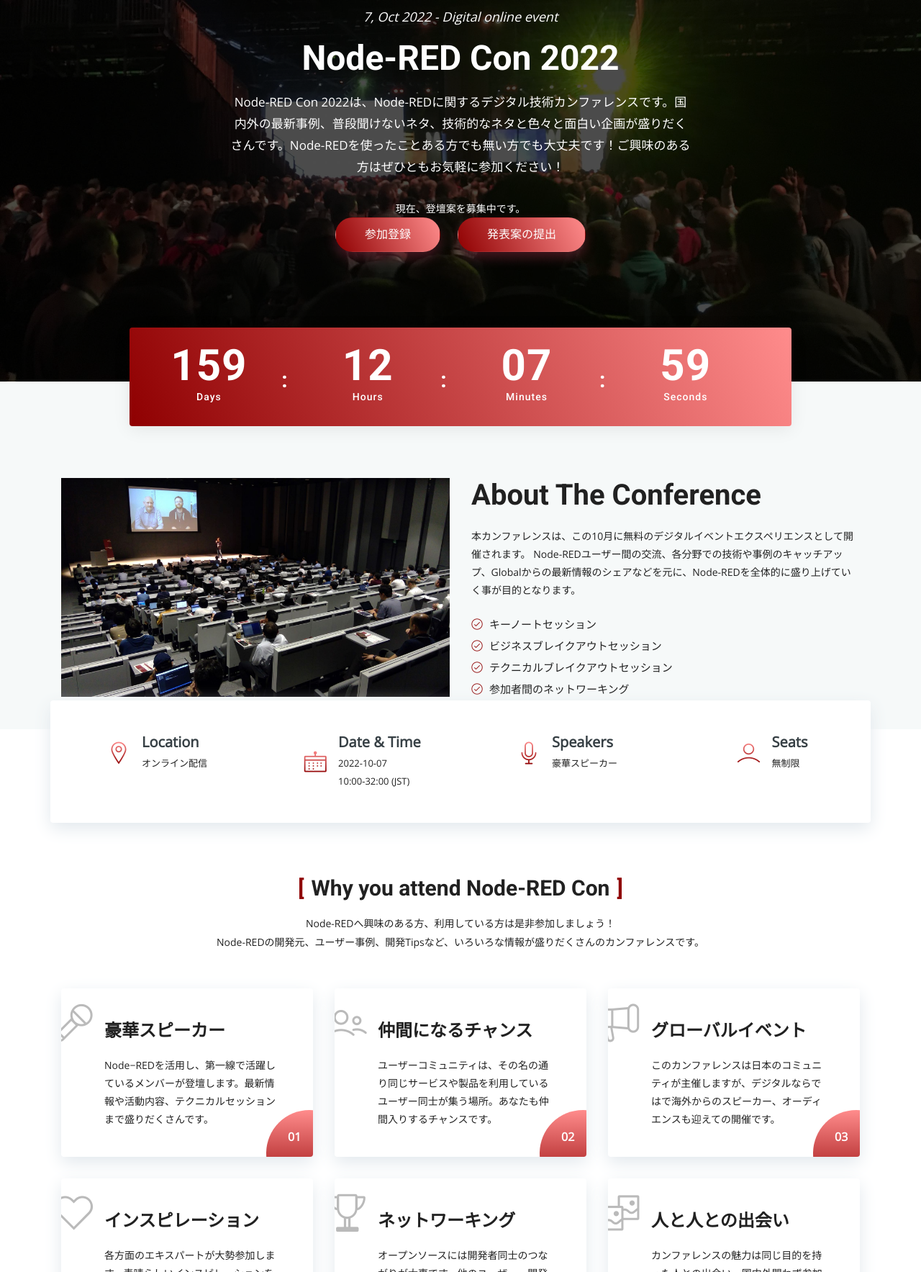
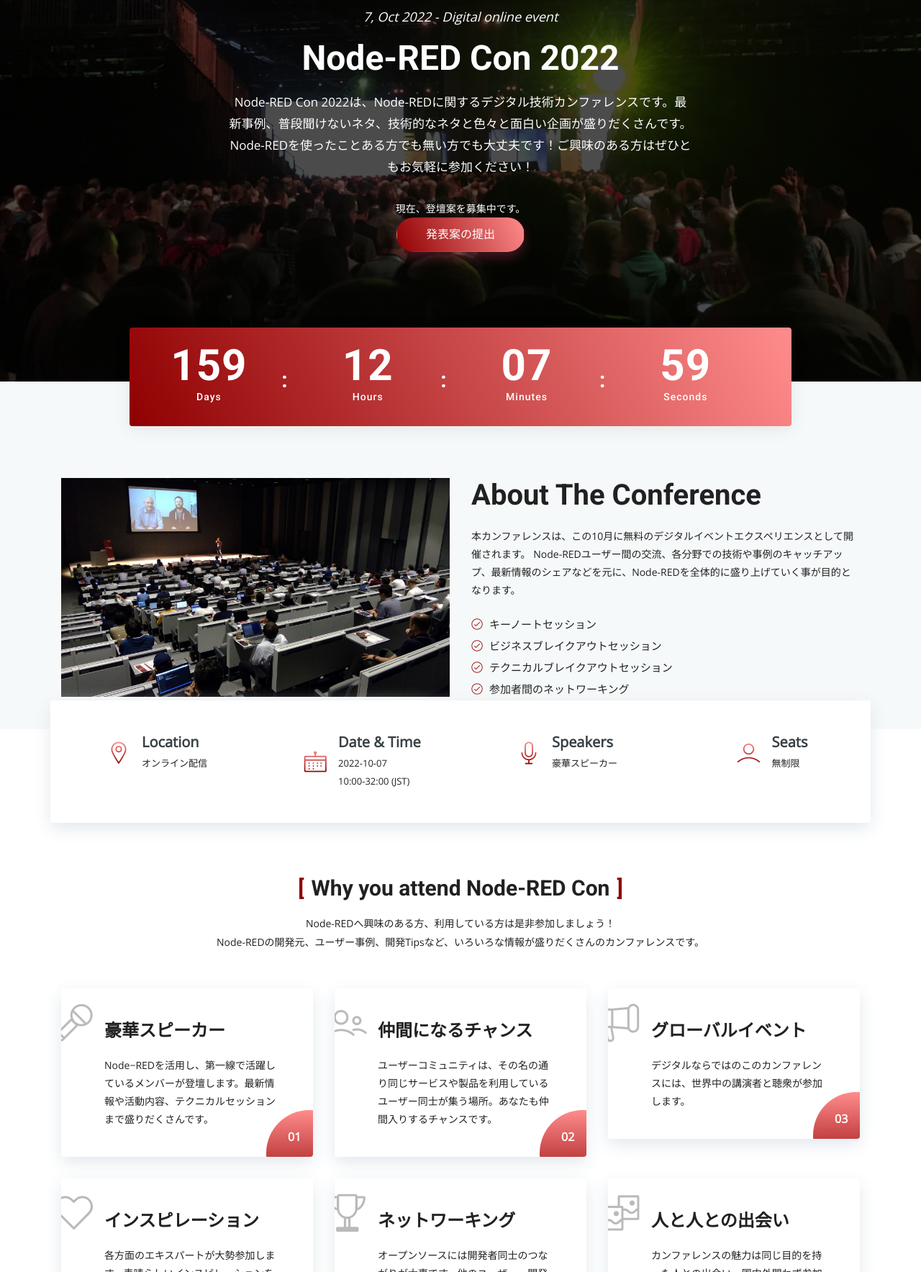
Before and after one commit to node-red/nrcon, a plain HTML site: page index-ja.html in a window 1280 px wide. Shown: the part 195-1962 px from the top of the page at 72% size. Drawn offline with nearby package versions, Linux system fonts and the light colour scheme; a script that the page names is missing; files whose address does not match are found by name.

Commit message:
Add PaperCall link and remove words in 2021 event

```diff
--- a/index-ja.html
+++ b/index-ja.html
@@ -9,7 +9,7 @@
     <meta property="og:url" content="https://nrcon.nodered.org" />
     <meta property="og:image" content="https://nrcon.nodered.org/assets/img/gallery/img-1.jpg" />
     <meta property="og:site_name" content="Node-RED Con 2022" />
-    <meta property="og:description" content="Node-RED Con 2022は、Node-REDに関するデジタル技術カンファレンスです。国内外の最新事例、普段聞けないネタ、技術的なネタと色々と面白い企画が盛りだくさんです。" />
+    <meta property="og:description" content="Node-RED Con 2022は、Node-REDに関するデジタル技術カンファレンスです。最新事例、普段聞けないネタ、技術的なネタと色々と面白い企画が盛りだくさんです。" />
 
     <title>Node-RED Con 2022</title>
 
@@ -98,11 +98,11 @@
                 <p class="banner-info">7, Oct 2022 - Digital online event</p>
                 <h2 class="head-title">Node-RED Con 2022</h2>
                 <p class="banner-desc">
-                  Node-RED Con 2022は、Node-REDに関するデジタル技術カンファレンスです。国内外の最新事例、普段聞けないネタ、技術的なネタと色々と面白い企画が盛りだくさんです。Node-REDを使ったことある方でも無い方でも大丈夫です！ご興味のある方はぜひともお気軽に参加ください！</p>
+                  Node-RED Con 2022は、Node-REDに関するデジタル技術カンファレンスです。最新事例、普段聞けないネタ、技術的なネタと色々と面白い企画が盛りだくさんです。Node-REDを使ったことある方でも無い方でも大丈夫です！ご興味のある方はぜひともお気軽に参加ください！</p>
                 <div class="banner-btn">
                   <p>現在、登壇案を募集中です。</p>
-                  <a href="https://www.meetup.com/node-red-user-group-japan/events/281559235/" target="_brank" class="btn btn-common">参加登録</a>
-                  <a href="https://www.meetup.com/node-red-user-group-japan/events/281559235/" target="_brank" class="btn btn-common">発表案の提出</a>
+                  <!-- <a href="" target="_brank" class="btn btn-common">参加登録</a> -->
+                  <a href="https://www.papercall.io/nrcon2022" target="_brank" class="btn btn-common">発表案の提出</a>
                 </div>
               </div>
             </div>
@@ -144,7 +144,7 @@
               <div>
                 <div class="about-text">
                   <h2>About The Conference</h2>
-                  <p>本カンファレンスは、この10月に無料のデジタルイベントエクスペリエンスとして開催されます。 Node-REDユーザー間の交流、各分野での技術や事例のキャッチアップ、Globalからの最新情報のシェアなどを元に、Node-REDを全体的に盛り上げていく事が目的となります。</p>
+                  <p>本カンファレンスは、この10月に無料のデジタルイベントエクスペリエンスとして開催されます。 Node-REDユーザー間の交流、各分野での技術や事例のキャッチアップ、最新情報のシェアなどを元に、Node-REDを全体的に盛り上げていく事が目的となります。</p>
                 </div>
                 <ul class="stylish-list mb-3">
                   <li><i class="lni-check-mark-circle"></i>キーノートセッション</li>
@@ -240,7 +240,7 @@
               <i class="lni-bullhorn"></i>
               <h3>グローバルイベント</h3>
               <p>
-                  このカンファレンスは日本のコミュニティが主催しますが、デジタルならではで海外からのスピーカー、オーディエンスも迎えての開催です。
+                デジタルならではのこのカンファレンスには、世界中の講演者と聴衆が参加します。
               </p>
               <span class="count-number">03</span>
             </div>
```
Also changed, not shown: index.html (+6 -6 lines). Lines whose indentation alone changed are shown as unchanged.
